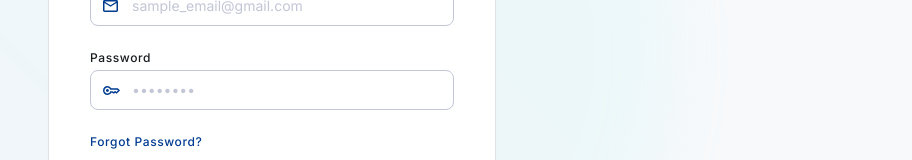
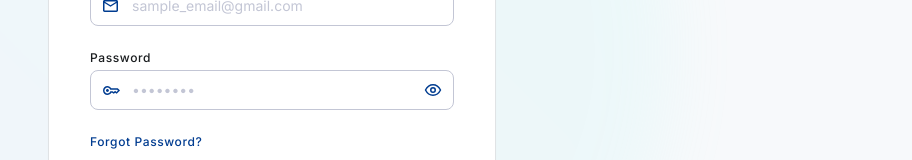
Before and after one commit to Iyani99/Clean-Cycle, a Vue app: page /login in a window 1280 px wide. Shown: the part 350-510 px from the top of the page, without its empty margins (368-1280 px from the left). Built offline with nearby package versions, Linux system fonts and the light colour scheme; a web font is replaced by a local one.

Commit message:
fix: add login password visibility control

```diff
--- a/src/components/AppIcon.vue
+++ b/src/components/AppIcon.vue
@@ -12,6 +12,16 @@ defineProps({
 })
 
 const icons = {
+  eye: [
+    'M2 12s3.5-7 10-7 10 7 10 7-3.5 7-10 7S2 12 2 12z',
+    'M15 12a3 3 0 1 0-6 0 3 3 0 0 0 6 0z',
+  ],
+  'eye-off': [
+    'M3 3l18 18',
+    'M10.6 5.1A11 11 0 0 1 12 5c6.5 0 10 7 10 7a18 18 0 0 1-3 3.8',
+    'M6.2 6.2A19 19 0 0 0 2 12s3.5 7 10 7a12 12 0 0 0 5.8-1.8',
+    'M9.9 9.9a3 3 0 0 0 4.2 4.2',
+  ],
   bell: ['M18 8A6 6 0 0 0 6 8c0 7-3 9-3 9h18s-3-2-3-9', 'M13.7 21a2 2 0 0 1-3.4 0'],
   gear: [
     'M12 15.5a3.5 3.5 0 1 0 0-7 3.5 3.5 0 0 0 0 7z',
--- a/src/components/AuthField.vue
+++ b/src/components/AuthField.vue
@@ -1,14 +1,18 @@
 <script setup>
+import { computed, ref } from 'vue'
+import AppIcon from './AppIcon.vue'
+
 /**
  * One labelled text field for the customer auth forms.
  * Optional left icon (used by Login's email / password rows; Signup has none).
  * Optional `error` shows an inline message under the field and marks it invalid.
  */
-defineProps({
+const props = defineProps({
   id: { type: String, required: true },
   label: { type: String, required: true },
   modelValue: { type: String, default: '' },
   type: { type: String, default: 'text' },
+  revealable: { type: Boolean, default: false },
   placeholder: { type: String, default: '' },
   autocomplete: { type: String, default: 'off' },
   inputmode: { type: String, default: null },
@@ -20,12 +24,21 @@ defineProps({
 })
 
 defineEmits(['update:modelValue'])
+
+const passwordVisible = ref(false)
+const canReveal = computed(() => props.revealable && props.type === 'password')
 </script>
 
 <template>
   <div class="auth-field">
     <label class="auth-field__label" :for="id">{{ label }}</label>
-    <div class="auth-field__control" :class="{ 'auth-field__control--with-icon': icon }">
+    <div
+      class="auth-field__control"
+      :class="{
+        'auth-field__control--with-icon': icon,
+        'auth-field__control--revealable': canReveal,
+      }"
+    >
       <img
         v-if="icon"
         :src="icon"
@@ -37,7 +50,7 @@ defineEmits(['update:modelValue'])
       <input
         :id="id"
         class="auth-field__input"
-        :type="type"
+        :type="canReveal && passwordVisible ? 'text' : type"
         :value="modelValue"
         :placeholder="placeholder"
         :autocomplete="autocomplete"
@@ -47,6 +60,17 @@ defineEmits(['update:modelValue'])
         :aria-describedby="error ? `${id}-error` : null"
         @input="$emit('update:modelValue', $event.target.value)"
       />
+      <button
+        v-if="canReveal"
+        type="button"
+        class="auth-field__reveal"
+        :aria-label="passwordVisible ? 'Hide password' : 'Show password'"
+        :aria-pressed="passwordVisible"
+        :aria-controls="id"
+        @click="passwordVisible = !passwordVisible"
+      >
+        <AppIcon :name="passwordVisible ? 'eye-off' : 'eye'" :size="18" />
+      </button>
     </div>
     <p v-if="error" :id="`${id}-error`" class="auth-field__error" role="alert">{{ error }}</p>
   </div>
@@ -95,6 +119,35 @@ defineEmits(['update:modelValue'])
   padding-left: 41px;
 }
 
+.auth-field__control--revealable .auth-field__input {
+  padding-right: 45px;
+}
+
+.auth-field__reveal {
+  position: absolute;
+  right: 5px;
+  display: flex;
+  align-items: center;
+  justify-content: center;
+  width: 32px;
+  height: 32px;
+  padding: 0;
+  color: var(--cc-primary);
+  background: none;
+  border: none;
+  border-radius: 4px;
+  cursor: pointer;
+}
+
+.auth-field__reveal:hover {
+  background-color: rgba(0, 60, 144, 0.06);
+}
+
+.auth-field__reveal:focus-visible {
+  outline: 2px solid var(--cc-primary);
+  outline-offset: 1px;
+}
+
 .auth-field__input::placeholder {
   color: var(--cc-border-strong);
 }
--- a/src/views/LoginView.vue
+++ b/src/views/LoginView.vue
@@ -92,6 +92,7 @@ function onSubmit() {
         v-model="password"
         label="Password"
         type="password"
+        revealable
         autocomplete="current-password"
         placeholder="••••••••"
         :icon="keyIcon"
```
